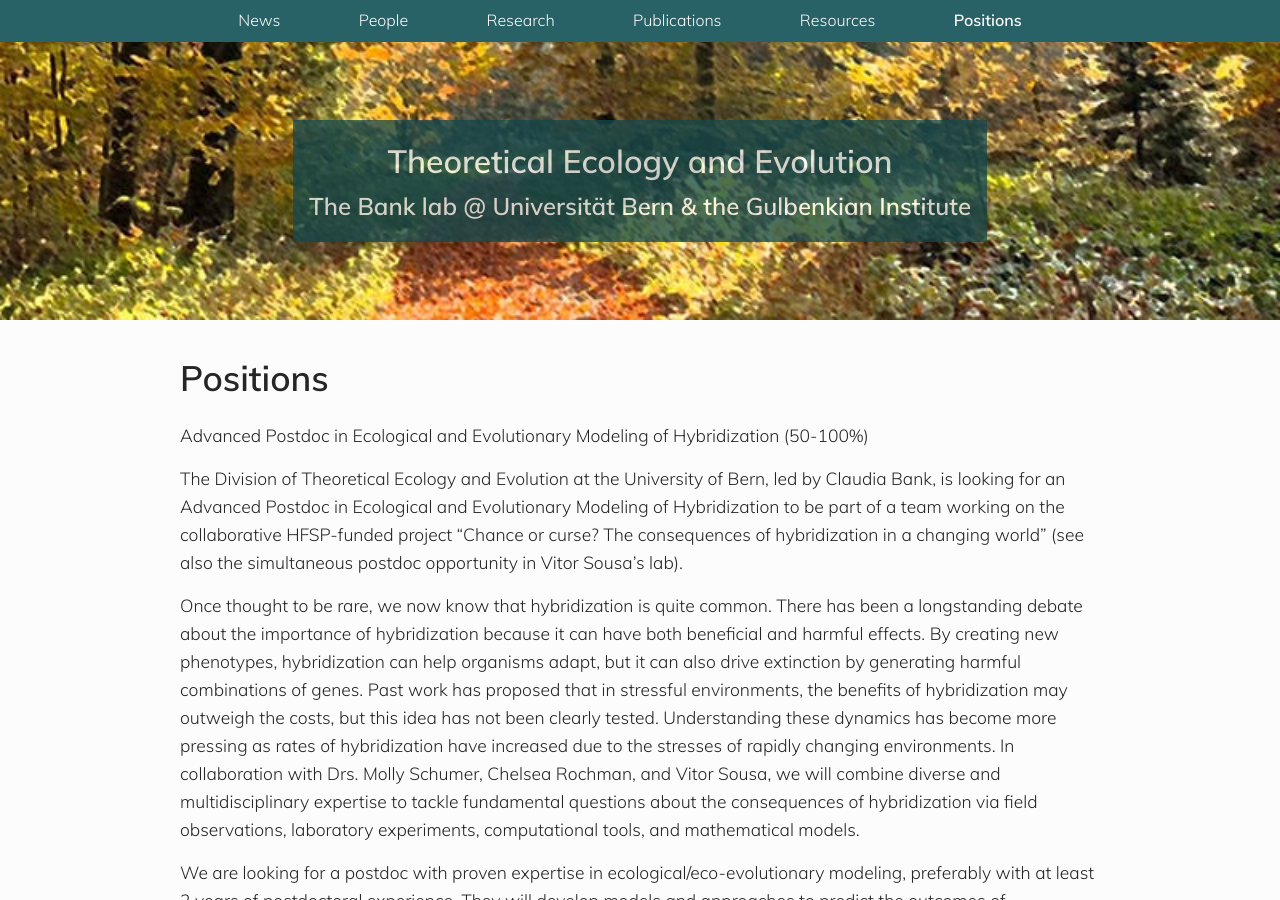
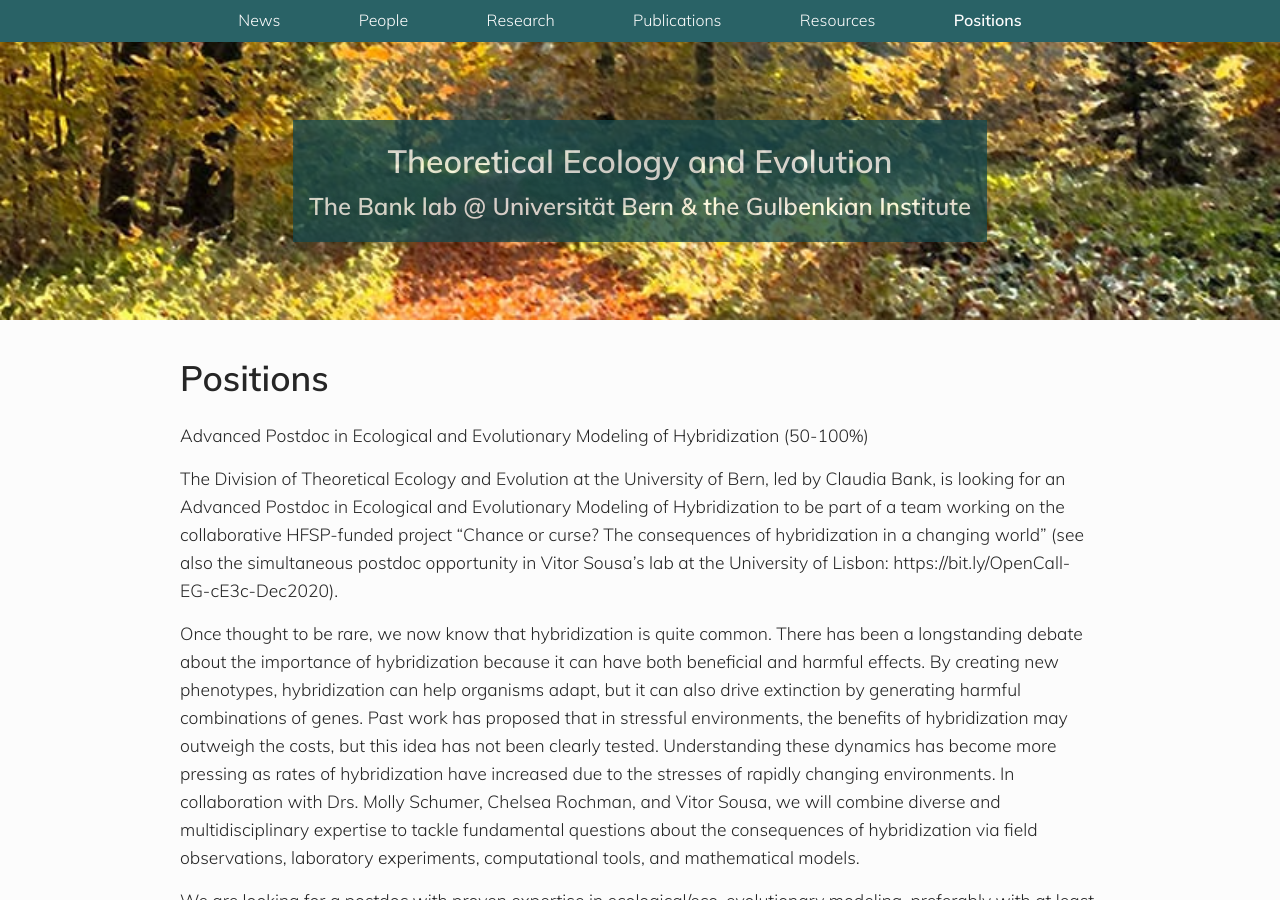
Before and after one commit to banklab/banklab.github.io, a Jekyll site: the page built from positions.md, in a window 1280 px wide and 900 px high. Built offline with Jekyll 4.4.1, drawn with Linux system fonts in a browser that asks for light colours; some web fonts are replaced.

Commit message:
Update positions.md

```diff
--- a/positions.md
+++ b/positions.md
@@ -8,7 +8,7 @@ permalink: /positions/
 
 Advanced Postdoc in Ecological and Evolutionary Modeling of Hybridization (50-100%)
 
-The Division of Theoretical Ecology and Evolution at the University of Bern, led by Claudia Bank, is looking for an Advanced Postdoc in Ecological and Evolutionary Modeling of Hybridization to be part of a team working on the collaborative HFSP-funded project “Chance or curse? The consequences of hybridization in a changing world” (see also the simultaneous postdoc opportunity in Vitor Sousa’s lab).
+The Division of Theoretical Ecology and Evolution at the University of Bern, led by Claudia Bank, is looking for an Advanced Postdoc in Ecological and Evolutionary Modeling of Hybridization to be part of a team working on the collaborative HFSP-funded project “Chance or curse? The consequences of hybridization in a changing world” (see also the simultaneous postdoc opportunity in Vitor Sousa’s lab at the University of Lisbon: https://bit.ly/OpenCall-EG-cE3c-Dec2020).
 
 Once thought to be rare, we now know that hybridization is quite common. There has been a longstanding debate about the importance of hybridization because it can have both beneficial and harmful effects. By creating new phenotypes, hybridization can help organisms adapt, but it can also drive extinction by generating harmful combinations of genes. Past work has proposed that in stressful environments, the benefits of hybridization may outweigh the costs, but this idea has not been clearly tested. Understanding these dynamics has become more pressing as rates of hybridization have increased due to the stresses of rapidly changing environments. In collaboration with Drs. Molly Schumer, Chelsea Rochman, and Vitor Sousa, we will combine diverse and multidisciplinary expertise to tackle fundamental questions about the consequences of hybridization via field observations, laboratory experiments, computational tools, and mathematical models.
 
```
